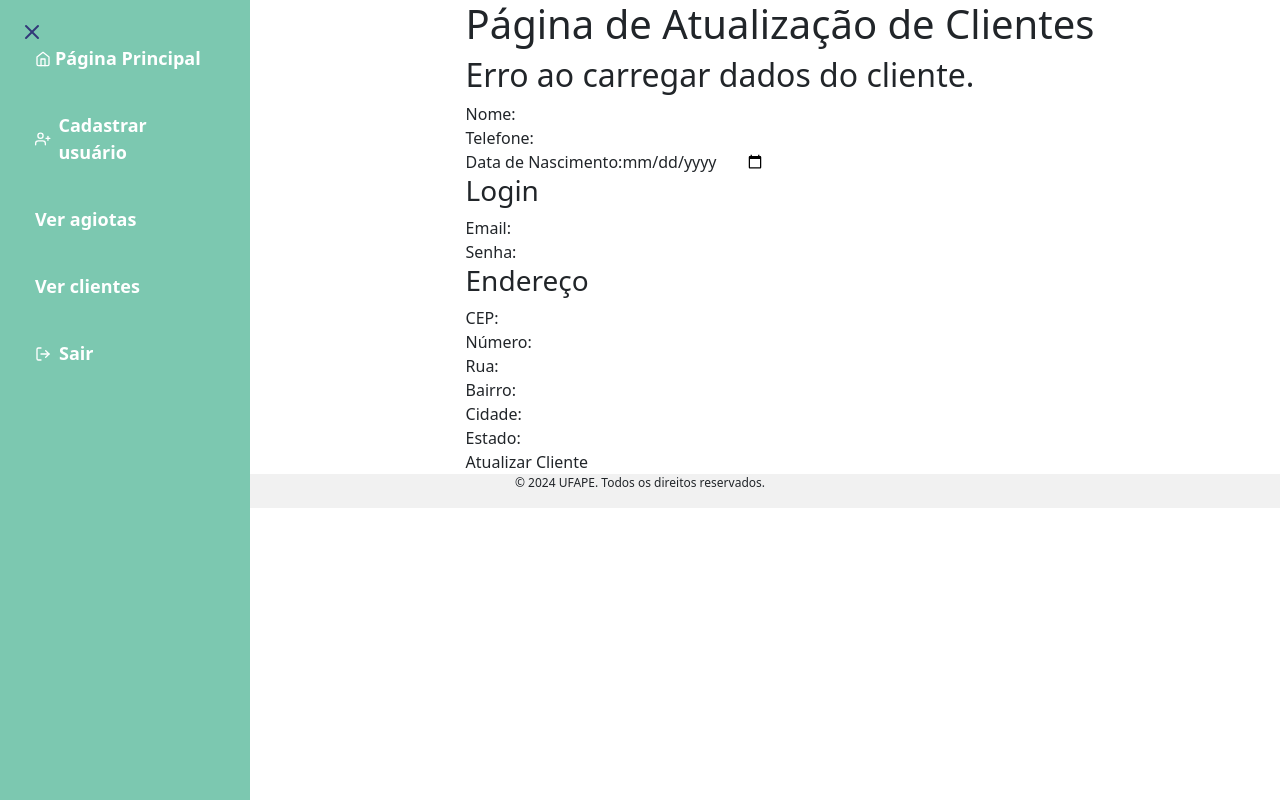
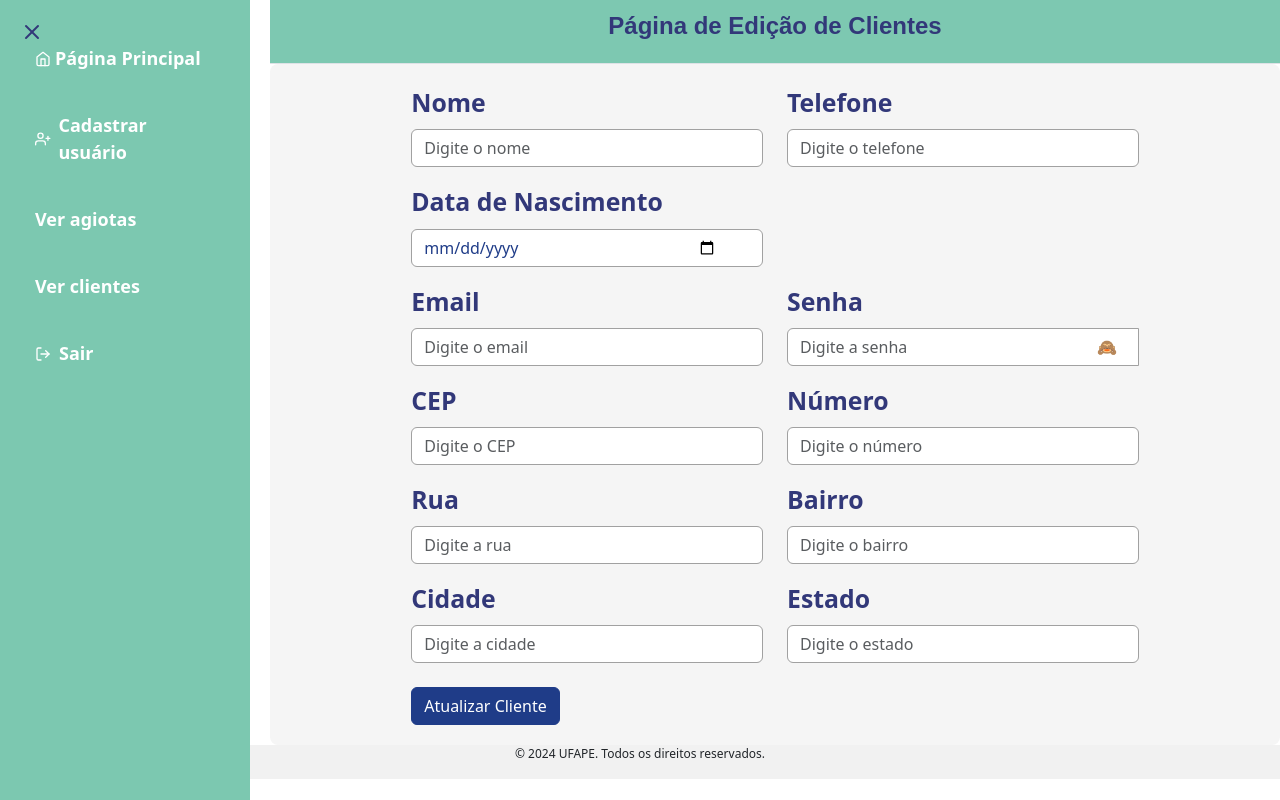
Before and after one commit to maxdavidsouza/agiota, a Next.js app in the folder agiota-next-frontend/: page /clientes/update/1 in a window 1280 px wide. Built offline with nearby package versions, Linux system fonts and the light colour scheme; no server answers.

Commit message:
Alterando estilo da pagina de atualizar cliente

```diff
--- /dev/null
+++ b/agiota-next-frontend/app/clientes/update/[id]/UpdateCliente.module.css
@@ -0,0 +1,117 @@
+.mainContainer {
+  background-color: #f5f5f5;
+    /* Cinza Claro */
+    padding: 20px;
+    border-radius: 8px;
+  }
+
+  .heading {
+  color: #1F3C88;
+    /* Azul Escuro */
+  }
+
+  .subheading {
+  color: #2A9D8F;
+    /* Verde Escuro */
+    margin-top: 20px;
+  }
+
+  .input {
+  border-color: #A1A1A1;
+    /* Cinza Médio */
+    color: #1F3C88;
+    /* Azul Escuro */
+  }
+
+  .input:focus {
+  border-color: #DAA520;
+    /* Dourado */
+    box-shadow: 0 0 5px rgba(218, 165, 32, 0.5);
+  }
+
+  .submitButton {
+  background-color: #1F3C88;
+    /* Azul Escuro */
+    border-color: #1F3C88;
+    /* Azul Escuro */
+    color: #FFFFFF;
+    /* Branco */
+  }
+
+    .submitButton:hover {
+    border-color: #2A9D8F;
+  }
+
+  .inputError {
+    border-color: red !important;
+  }
+
+  .text-danger {
+    color: red;
+  }
+
+  .mt-1 {
+    margin-top: 0.25rem;
+  }
+
+  .topBar {
+    width: 100%;
+    background: #7dc8b1;
+    border-bottom: 1px solid #dee2e6;
+    padding: 0.5rem 1rem;
+    display: flex;
+    justify-content: center;
+    font-family: 'Poppins', sans-serif;
+  }
+
+  .pageTitle {
+    font-size: 1.5rem;
+    color: #323879;
+    margin-bottom: 0.7rem;
+    font-weight: bold;
+    font-family: 'Poppins', sans-serif;
+  }
+.customLabel {
+  color: #323879;
+  font-weight: bold;
+  font-size: 1.55rem;
+}
+.inputGroup {
+  position: relative;
+}
+
+.eyeIcon {
+  cursor: pointer;
+  position: absolute;
+  right: 10px;
+  top: 50%;
+  transform: translateY(-50%);
+  z-index: 5;
+  background-color: transparent;
+  border: none;
+}
+
+.input {
+  padding-right: 45px;
+}
+.radioGroup {
+  display: flex;
+  align-items: center;
+  gap: 20px;
+}
+
+.radioLabel {
+  display: flex;
+  align-items: center;
+  font-size: 1.25rem;
+  color: #1F3C88;
+  cursor: pointer;
+}
+
+.radioInput {
+  margin-right: 8px;
+}
+
+.radioGroup input[type="radio"] {
+  accent-color: #2A9D8F;
+}
--- a/agiota-next-frontend/app/clientes/update/[id]/page.js
+++ b/agiota-next-frontend/app/clientes/update/[id]/page.js
@@ -1,12 +1,40 @@
-'use client'
+'use client';
 import { atualizarCliente, carregarCliente } from "@/app/lib/funcoes";
 import { useState, useEffect } from "react";
+import { Formik, Form, Field, ErrorMessage } from 'formik';
 import { useRouter } from "next/navigation";
+import { Row, Col, InputGroup, Form as BootstrapForm, Button } from 'react-bootstrap';
+import InputMask from 'react-input-mask';
+import styles from './UpdateCliente.module.css';
 
-export default function UpdateCliente({params}) {
+export default function UpdateCliente({ params }) {
   const router = useRouter();
   const [erro, setErro] = useState("");
-    const [formData, setFormData] = useState({
+  const [formData, setFormData] = useState(null); // Inicialize como null para indicar que os dados ainda não foram carregados
+  const [showPassword, setShowPassword] = useState(false);
+
+  const togglePasswordVisibility = () => {
+    setShowPassword(prevState => !prevState);
+  };
+
+  const validarCep = (cep) => {
+    const cepSemMascara = cep.replace(/\D/g, '');
+    const pattern = /^[0-9]{8}$/;
+    return pattern.test(cepSemMascara);
+  };
+
+  const validarTelefone = (telefone) => {
+    const telefoneSemMascara = telefone.replace(/\D/g, '');
+    const TELEFONE_REGEX = /^[1-9]{2}[9]{0,1}[0-9]{8}$/;
+    return telefoneSemMascara.length === 11 && TELEFONE_REGEX.test(telefoneSemMascara);
+  };
+
+  const validarSenha = (senha) => {
+    const SENHA_REGEX = /^(?=.*[a-z])(?=.*[A-Z])(?=.*\d)(?=.*[@$!%*?&])[A-Za-z\d@$!%*?&]{8,}$/;
+    return SENHA_REGEX.test(senha);
+  };
+
+  const initialValues = formData || {
     nome: "",
     telefone: "",
     dataDeNascimento: "",
@@ -22,7 +50,74 @@ export default function UpdateCliente({params}) {
       cidade: "",
       estado: "",
     },
-    });
+  };
+
+  const validate = (values) => {
+    const errors = {};
+    if (!values.nome) {
+      errors.nome = 'Nome é obrigatório';
+    }
+
+    if (!values.telefone) {
+      errors.telefone = 'Telefone é obrigatório';
+    } else if (!validarTelefone(values.telefone)) {
+      errors.telefone = 'Telefone inválido: o formato deve ser (XX) XXXXX-XXXX';
+    }
+
+    if (!values.dataDeNascimento) {
+      errors.dataDeNascimento = 'Data de nascimento é obrigatória';
+    }
+
+    if (!values.login.email) {
+      errors.login = errors.login || {};
+      errors.login.email = 'Email é obrigatório';
+    } else if (!/\S+@\S+\.\S+/.test(values.login.email)) {
+      errors.login = errors.login || {};
+      errors.login.email = 'Email inválido';
+    }
+
+    if (!values.login.senha) {
+      errors.login = errors.login || {};
+      errors.login.senha = 'Senha é obrigatória';
+    } else if (!validarSenha(values.login.senha)) {
+      errors.login = errors.login || {};
+      errors.login.senha = 'Senha inválida: deve ter no mínimo 8 caracteres, incluindo pelo menos um caractere maiúsculo, um minúsculo, um número e um caractere especial.';
+    }
+
+    if (!values.endereco.cep) {
+      errors.endereco = errors.endereco || {};
+      errors.endereco.cep = 'CEP é obrigatório';
+    } else if (!validarCep(values.endereco.cep)) {
+      errors.endereco = errors.endereco || {};
+      errors.endereco.cep = 'Cep inválido';
+    }
+    if (!values.endereco.numero) {
+      errors.endereco = errors.endereco || {};
+      errors.endereco.numero = 'Número é obrigatório';
+    }
+
+    if (!values.endereco.rua) {
+      errors.endereco = errors.endereco || {};
+      errors.endereco.rua = 'Rua é obrigatória';
+    }
+
+    if (!values.endereco.bairro) {
+      errors.endereco = errors.endereco || {};
+      errors.endereco.bairro = 'Bairro é obrigatório';
+    }
+
+    if (!values.endereco.cidade) {
+      errors.endereco = errors.endereco || {};
+      errors.endereco.cidade = 'Cidade é obrigatória';
+    }
+
+    if (!values.endereco.estado) {
+      errors.endereco = errors.endereco || {};
+      errors.endereco.estado = 'Estado é obrigatório';
+    }
+
+    return errors;
+  };
 
   useEffect(() => {
     const loadForm = async () => {
@@ -45,7 +140,6 @@ export default function UpdateCliente({params}) {
             estado: response.endereco?.estado || "",
           },
         };
-
         setFormData(unFormattedData);
       } catch (error) {
         console.error("Erro ao carregar cliente:", error);
@@ -56,186 +150,201 @@ export default function UpdateCliente({params}) {
     loadForm();
   }, [params.id]);
 
-    const handleChange = (e) => {
-        const { name, value } = e.target;
-        const [section, key] = name.split(".");
-
-        if (section && key) {
-          setFormData((prev) => ({
-            ...prev,
-            [section]: {
-              ...prev[section],
-              [key]: value,
-            },
-          }));
-        } else {
-          setFormData((prev) => ({ ...prev, [name]: value }));
+  const handleSubmit = async (values) => {
+    setErro("");
+    try {
+      await atualizarCliente(params.id, values);
+      router.push('/clientes/' + params.id);
+      router.refresh();
+    } catch (error) {
+      const terceiroDoisPontos = error.message.split(':').slice(0, 2).join(':').length + 1;
+      const posicaoPontoEVirgula = error.message.indexOf(';', terceiroDoisPontos);
+      const mensagemDeErro = error.message.substring(terceiroDoisPontos, posicaoPontoEVirgula).trim();
+      setErro(mensagemDeErro === "fetch failed" ? "O Servidor está desligado." : mensagemDeErro);
     }
   };
 
-    const handleSubmit = async (e) => {
-        e.preventDefault();
-        setErro("");
+  return (
+    <>
+      {/* Top Bar */}
+      <div className={styles.topBar}>
+        <span className={styles.pageTitle}>Página de Edição de Clientes</span>
+      </div>
+      <main className={`${styles.mainContainer} d-flex flex-column align-items-center`}>
+        <Formik
+          initialValues={initialValues}
+          validate={validate}
+          onSubmit={handleSubmit}
+          enableReinitialize // Habilita a reinicialização do Formik quando `initialValues` muda
+        >
+          {({ isSubmitting, errors, touched, values, handleChange }) => (
+            <Form className="w-75">
+              {errors.general && <div className="alert alert-danger">{errors.general}</div>}
 
-        atualizarCliente(params.id, formData)
-          .then(
-            (result) => {
-              console.log('Success:', result);
-              router.push('/clientes/'+params.id)
-              router.refresh()
-            }
-          )
-          .catch (
-            (error) => {
-              const terceiroDoisPontos = error.message.split(':').slice(0, 2).join(':').length + 1;
-              const posicaoPontoEVirgula = error.message.indexOf(';', terceiroDoisPontos);
-              const mensagemDeErro = error.message.substring(terceiroDoisPontos, posicaoPontoEVirgula).trim();
-              mensagemDeErro.split('\n')[0];
-              if(mensagemDeErro == "fetch failed")
-                setErro("O Servidor está desligado.")
-              else
-                setErro(mensagemDeErro)
-            }
-          )
-      };
-
-      return (
-        <main className="flex flex-col items-center">
-          <form onSubmit={handleSubmit}>
-            <h1>Página de Atualização de Clientes</h1>
-            {<h2>{erro}</h2>}
-
-            <div>
-              <label>Nome:</label>
-              <input
+              <Row className="mb-3">
+                <Col md={6}>
+                  <BootstrapForm.Label className={styles.customLabel}>Nome</BootstrapForm.Label>
+                  <InputGroup>
+                    <Field
                       type="text"
                       name="nome"
-                value={formData.nome}
-                onChange={handleChange}
-                required
+                      placeholder="Digite o nome"
+                      className={`form-control ${styles.input} ${errors.nome && touched.nome ? styles.inputError : ''}`}
                     />
-            </div>
+                  </InputGroup>
+                  <ErrorMessage name="nome" component="div" className="text-danger mt-1" />
+                </Col>
+                <Col md={6}>
+                  <BootstrapForm.Label className={styles.customLabel}>Telefone</BootstrapForm.Label>
+                  <InputGroup>
+                    <Field name="telefone">
+                      {({ field }) => (
+                        <InputMask
+                          {...field}
+                          mask="(99) 99999-9999"
+                          placeholder="Digite o telefone"
+                          className={`form-control ${styles.input} ${errors.telefone && touched.telefone ? styles.inputError : ''}`}
+                        />
+                      )}
+                    </Field>
+                  </InputGroup>
+                  <ErrorMessage name="telefone" component="div" className="text-danger mt-1" />
+                </Col>
+              </Row>
 
-            <div>
-              <label>Telefone:</label>
-              <input
-                type="text"
-                name="telefone"
-                value={formData.telefone}
-                onChange={handleChange}
-                required
-              />
-            </div>
-
-            <div>
-              <label>Data de Nascimento:</label>
-              <input
+              <Row className="mb-3">
+                <Col md={6}>
+                  <BootstrapForm.Label className={styles.customLabel}>Data de Nascimento</BootstrapForm.Label>
+                  <InputGroup>
+                    <Field
                       type="date"
                       name="dataDeNascimento"
-                value={formData.dataDeNascimento}
-                onChange={handleChange}
-                required
+                      className={`form-control ${styles.input} ${errors.dataDeNascimento && touched.dataDeNascimento ? styles.inputError : ''}`}
                     />
-            </div>
-
-            <div>
-              <h3>Login</h3>
-              <div>
-                <label>Email:</label>
-                <input
+                  </InputGroup>
+                  <ErrorMessage name="dataDeNascimento" component="div" className="text-danger mt-1" />
+                </Col>
+              </Row>
+              <Row className="mb-3">
+                <Col md={6}>
+                  <BootstrapForm.Label className={styles.customLabel}>Email</BootstrapForm.Label>
+                  <InputGroup>
+                    <Field
                       type="email"
                       name="login.email"
-                  value={formData.login.email}
-                  onChange={handleChange}
-                  required
+                      placeholder="Digite o email"
+                      className={`form-control ${styles.input} ${errors.login?.email && touched.login?.email ? styles.inputError : ''}`}
                     />
-              </div>
+                  </InputGroup>
+                  <ErrorMessage name="login.email" component="div" className="text-danger mt-1" />
+                </Col>
+                <Col md={6}>
+                  <BootstrapForm.Label className={styles.customLabel}>Senha</BootstrapForm.Label>
+                  <InputGroup>
+                    <Field
+                      type={showPassword ? "text" : "password"}
+                      name="login.senha"
+                      placeholder="Digite a senha"
+                      className={`form-control ${styles.input} ${errors.login?.senha && touched.login?.senha ? styles.inputError : ''}`}
+                    />
+                    <InputGroup.Text className={styles.eyeIcon} onClick={togglePasswordVisibility}>
+                      {showPassword ? '👁️' : '🙈'}
+                    </InputGroup.Text>
+                  </InputGroup>
+                  <ErrorMessage name="login.senha" component="div" className="text-danger mt-1" />
+                </Col>
+              </Row>
 
-              <div>
-                <label>Senha:</label>
-                <input
-                  type="password"
-                  name="login.senha"
-                  value={formData.login.senha}
-                  onChange={handleChange}
-                  required
+              <Row className="mb-3">
+                <Col md={6}>
+                  <BootstrapForm.Label className={styles.customLabel}>CEP</BootstrapForm.Label>
+                  <InputGroup>
+                    <Field name="endereco.cep">
+                      {({ field }) => (
+                        <InputMask
+                          {...field}
+                          mask="99999-999"
+                          placeholder="Digite o CEP"
+                          className={`form-control ${styles.input} ${errors.endereco?.cep && touched.endereco?.cep ? styles.inputError : ''}`}
                         />
-              </div>
-            </div>
-
-            <div>
-              <h3>Endereço</h3>
-              <div>
-                <label>CEP:</label>
-                <input
-                  type="text"
-                  name="endereco.cep"
-                  value={formData.endereco.cep}
-                  onChange={handleChange}
-                  required
-                />
-              </div>
-
-              <div>
-                <label>Número:</label>
-                <input
+                      )}
+                    </Field>
+                  </InputGroup>
+                  <ErrorMessage name="endereco.cep" component="div" className="text-danger mt-1" />
+                </Col>
+                <Col md={6}>
+                  <BootstrapForm.Label className={styles.customLabel}>Número</BootstrapForm.Label>
+                  <InputGroup>
+                    <Field
                       type="text"
                       name="endereco.numero"
-                  value={formData.endereco.numero}
-                  onChange={handleChange}
-                  required
+                      placeholder="Digite o número"
+                      className={`form-control ${styles.input} ${errors.endereco?.numero && touched.endereco?.numero ? styles.inputError : ''}`}
                     />
-              </div>
-
-              <div>
-                <label>Rua:</label>
-                <input
+                  </InputGroup>
+                  <ErrorMessage name="endereco.numero" component="div" className="text-danger mt-1" />
+                </Col>
+              </Row>
+              <Row className="mb-3">
+                <Col md={6}>
+                  <BootstrapForm.Label className={styles.customLabel}>Rua</BootstrapForm.Label>
+                  <InputGroup>
+                    <Field
                       type="text"
                       name="endereco.rua"
-                  value={formData.endereco.rua}
-                  onChange={handleChange}
-                  required
+                      placeholder="Digite a rua"
+                      className={`form-control ${styles.input} ${errors.endereco?.rua && touched.endereco?.rua ? styles.inputError : ''}`}
                     />
-              </div>
-
-              <div>
-                <label>Bairro:</label>
-                <input
+                  </InputGroup>
+                  <ErrorMessage name="endereco.rua" component="div" className="text-danger mt-1" />
+                </Col>
+                <Col md={6}>
+                  <BootstrapForm.Label className={styles.customLabel}>Bairro</BootstrapForm.Label>
+                  <InputGroup>
+                    <Field
                       type="text"
                       name="endereco.bairro"
-                  value={formData.endereco.bairro}
-                  onChange={handleChange}
-                  required
+                      placeholder="Digite o bairro"
+                      className={`form-control ${styles.input} ${errors.endereco?.bairro && touched.endereco?.bairro ? styles.inputError : ''}`}
                     />
-              </div>
-
-              <div>
-                <label>Cidade:</label>
-                <input
+                  </InputGroup>
+                  <ErrorMessage name="endereco.bairro" component="div" className="text-danger mt-1" />
+                </Col>
+              </Row>
+              <Row className="mb-3">
+                <Col md={6}>
+                  <BootstrapForm.Label className={styles.customLabel}>Cidade</BootstrapForm.Label>
+                  <InputGroup>
+                    <Field
                       type="text"
                       name="endereco.cidade"
-                  value={formData.endereco.cidade}
-                  onChange={handleChange}
-                  required
+                      placeholder="Digite a cidade"
+                      className={`form-control ${styles.input} ${errors.endereco?.cidade && touched.endereco?.cidade ? styles.inputError : ''}`}
                     />
-              </div>
-
-              <div>
-                <label>Estado:</label>
-                <input
+                  </InputGroup>
+                  <ErrorMessage name="endereco.cidade" component="div" className="text-danger mt-1" />
+                </Col>
+                <Col md={6}>
+                  <BootstrapForm.Label className={styles.customLabel}>Estado</BootstrapForm.Label>
+                  <InputGroup>
+                    <Field
                       type="text"
                       name="endereco.estado"
-                  value={formData.endereco.estado}
-                  onChange={handleChange}
-                  required
+                      placeholder="Digite o estado"
+                      className={`form-control ${styles.input} ${errors.endereco?.estado && touched.endereco?.estado ? styles.inputError : ''}`}
                     />
-              </div>
-            </div>
+                  </InputGroup>
+                  <ErrorMessage name="endereco.estado" component="div" className="text-danger mt-1" />
+                </Col>
+              </Row>
 
-            <button type="submit">
-              Atualizar Cliente
-            </button>
-          </form>
+              <Button type="submit" variant="primary" disabled={isSubmitting} className={styles.submitButton} style={{ marginTop: "0.5rem" }}>
+                {isSubmitting ? 'Atualizando...' : 'Atualizar Cliente'}
+              </Button>
+            </Form>
+          )}
+        </Formik>
       </main>
+    </>
   );
 }
```
Lines whose indentation alone changed are shown as unchanged.
